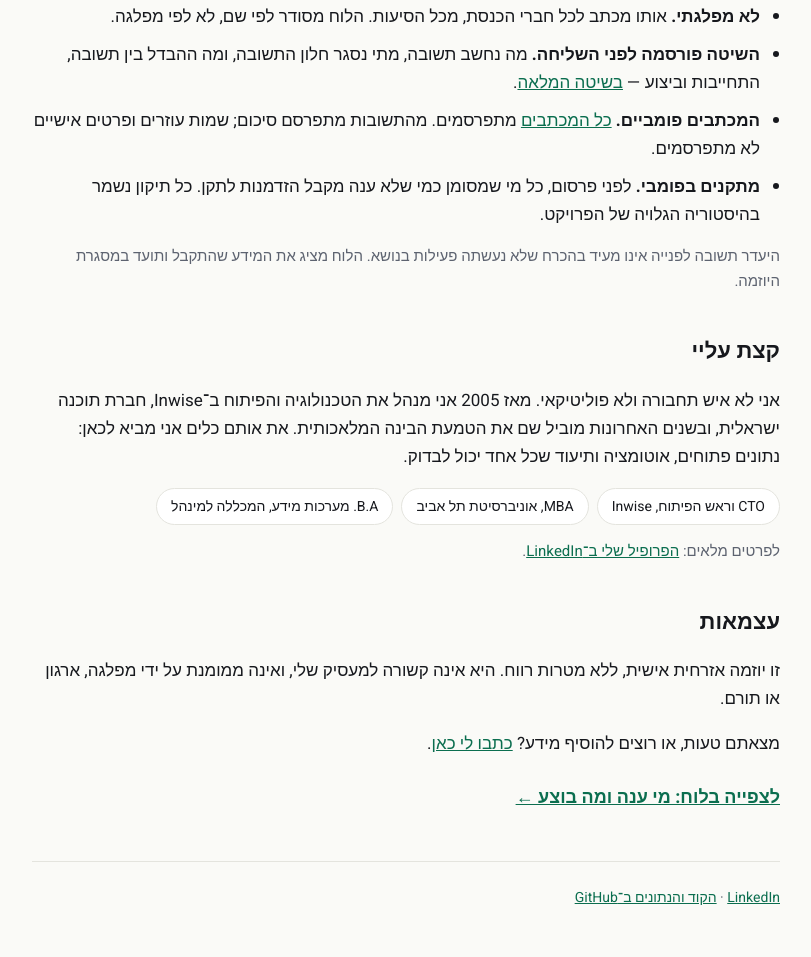
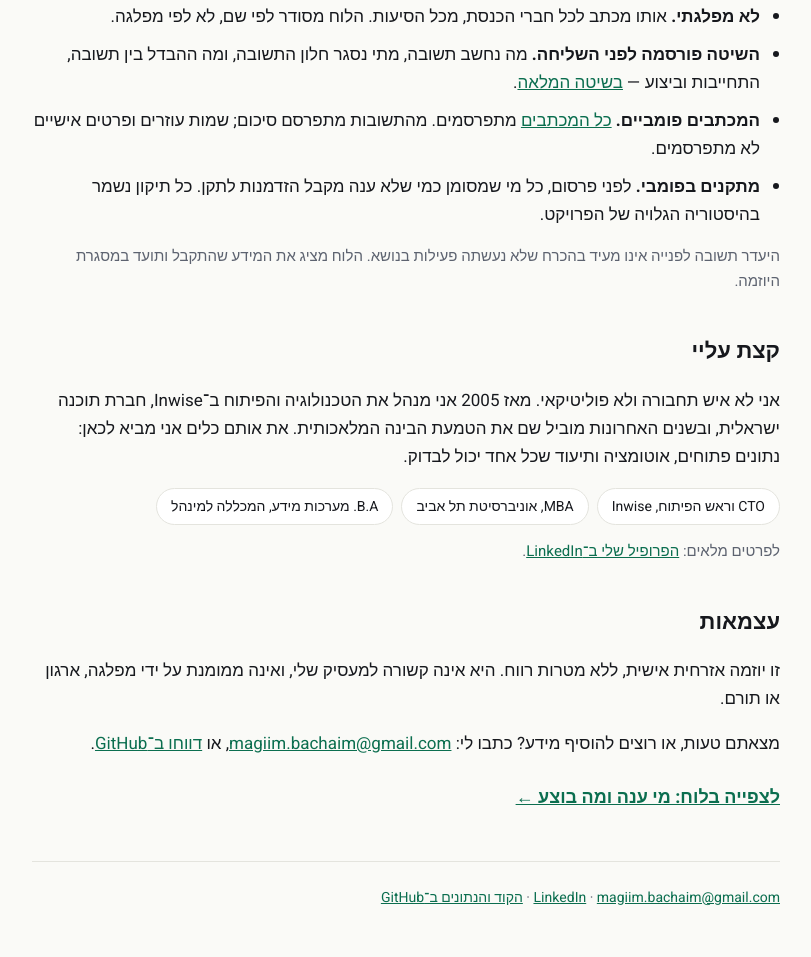
Before and after one commit to tal-giladi/public-outreach, a plain HTML site: page about.html in a window 1280 px wide. Shown: the part 1043-2000 px from the top of the page, without its empty margins (234-1045 px from the left). Drawn offline with Linux system fonts and the light colour scheme.

Commit message:
Campaign mailbox magiim.bachaim@gmail.com; contact on About page
Co-Authored-By: Claude Opus 5.5 <noreply@anthropic.com>

```diff
--- a/about.html
+++ b/about.html
@@ -87,11 +87,11 @@ footer{border-top:1px solid var(--line);margin-top:48px;padding:24px 0 48px;colo
 
 <h2>עצמאות</h2>
 <p>זו יוזמה אזרחית אישית, ללא מטרות רווח. היא אינה קשורה למעסיק שלי, ואינה ממומנת על ידי מפלגה, ארגון או תורם.</p>
-<p>מצאתם טעות, או רוצים להוסיף מידע? <a href="https://github.com/tal-giladi/public-outreach/issues">כתבו לי כאן</a>.</p>
+<p>מצאתם טעות, או רוצים להוסיף מידע? כתבו לי: <a href="mailto:magiim.bachaim@gmail.com" dir="ltr">magiim.bachaim@gmail.com</a>, או <a href="https://github.com/tal-giladi/public-outreach/issues">דווחו ב־GitHub</a>.</p>
 <a class="cta" href="./">לצפייה בלוח: מי ענה ומה בוצע ←</a>
 
 <footer>
-  <a href="https://www.linkedin.com/in/talgiladi/">LinkedIn</a> · <a href="https://github.com/tal-giladi/public-outreach">הקוד והנתונים ב־GitHub</a>
+  <a href="mailto:magiim.bachaim@gmail.com" dir="ltr">magiim.bachaim@gmail.com</a> · <a href="https://www.linkedin.com/in/talgiladi/">LinkedIn</a> · <a href="https://github.com/tal-giladi/public-outreach">הקוד והנתונים ב־GitHub</a>
 </footer>
 </div>
 </body>
```
Also changed, not shown: 2 other files.
